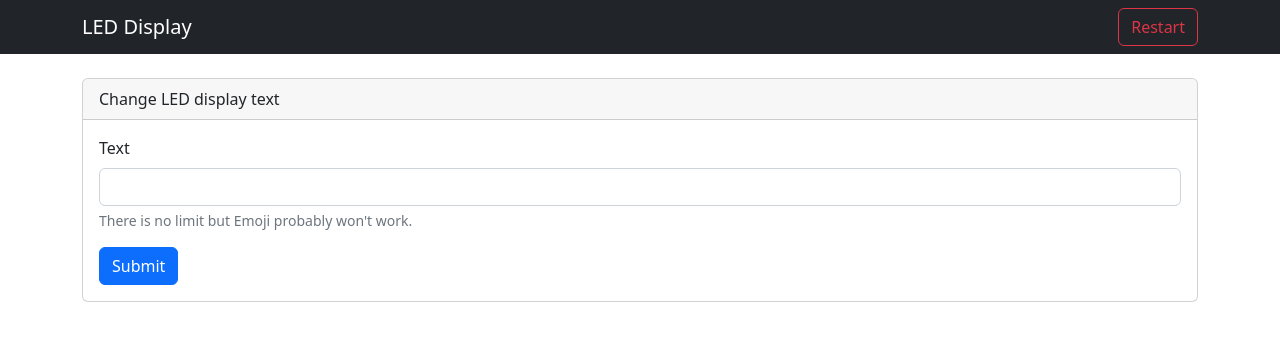
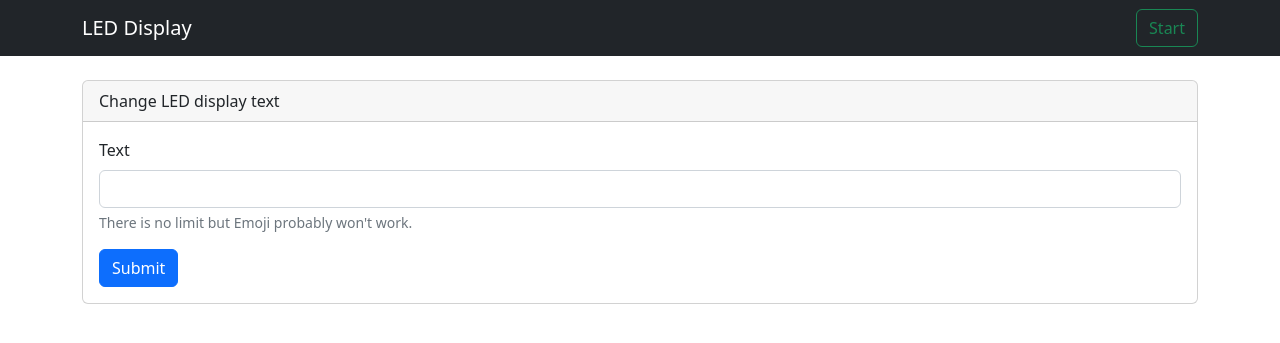
Before and after one commit to dwilson5817/led-display-interface, a Flask app: page / in a window 1280 px wide. Shown: the top 343 px of the page. Run offline with Flask 2, Linux system fonts and the light colour scheme.

Commit message:
Add stop and start buttons for systemd service
Add buttons to allow the stopping and starting of the systemd service
via the UI.

```diff
--- a/main.py
+++ b/main.py
@@ -29,26 +29,52 @@ def index():
                 fw = open(filename, 'w')
                 fw.write(text)
                 fw.close()
-                flash('The message was saved and will be displayed momentarily.', 'success')
+                if is_up():
+                    flash('The message was saved and will be displayed momentarily!', 'success')
+                else:
+                    flash('The message was saved but the service is currently stopped!', 'warning')
+
                 return redirect('/')
 
-        return render_template('index.html', current_value=current_value)
+        return render_template('index.html', current_value=current_value, is_up=is_up())
+
+
+@app.route('/start', methods=['GET'])
+def start():
+    return run_cmd(['systemctl', '-l', 'start', 'led-display'],
+                   'Successfully started systemd service!',
+                   'Failed to start systemd service!')
+
+
+@app.route('/stop', methods=['GET'])
+def stop():
+    return run_cmd(['systemctl', '-l', 'stop', 'led-display'],
+                   'Successfully stopped systemd service!',
+                   'Failed to stop systemd service!')
 
 
 @app.route('/restart', methods=['GET'])
-def restart_controller():
-    command = subprocess.run(['systemctl', 'restart', 'led-display.service'])
+def restart():
+    return run_cmd(['systemctl', '-l', 'restart', 'led-display'],
+                   'Successfully restarted systemd service!',
+                   'Failed to restart systemd service!')
+
+
+def is_up():
+    stat = subprocess.call(['systemctl', 'is-active', '--quiet', 'led-display'])
+    return stat == 0
+
+
+def run_cmd(cmd, success_message, failure_message):
+    command = subprocess.run(cmd)
 
     if command.returncode:
-        flash('An error occurred: {}'.format(command.stderr), 'danger')
+        flash(failure_message, 'danger')
         return redirect('/')
     else:
-        flash('The controller systemd service was restarted successfully.  Output: {}'.format(command.stdout), 'success')
+        flash(success_message, 'success')
         return redirect('/')
 
 
 if __name__ == '__main__':
-    app.secret_key = 'super secret key'
-    app.config['SESSION_TYPE'] = 'filesystem'
-
     app.run(host='0.0.0.0')
--- a/templates/index.html
+++ b/templates/index.html
@@ -11,10 +11,15 @@
 <body>
     <nav class="navbar navbar-dark bg-dark mb-4">
         <div class="container">
-            <span class="navbar-brand mb-0 h1">LED Display</span>
+            <a class="navbar-brand" href="/">LED Display</a>
 
             <div class="d-flex">
-                <a class="btn btn-outline-danger" href="/restart" role="button">Restart</a>
+                {% if is_up %}
+                <a class="btn btn-outline-danger me-2" href="/stop" role="button">Stop</a>
+                <a class="btn btn-outline-warning" href="/restart" role="button">Restart</a>
+                {% else %}
+                <a class="btn btn-outline-success" href="/start" role="button">Start</a>
+                {% endif %}
             </div>
         </div>
     </nav>
@@ -26,6 +31,9 @@
             <symbol fill="currentColor" id="success" viewbox="0 0 16 16">
                 <path d="M16 8A8 8 0 1 1 0 8a8 8 0 0 1 16 0zm-3.97-3.03a.75.75 0 0 0-1.08.022L7.477 9.417 5.384 7.323a.75.75 0 0 0-1.06 1.06L6.97 11.03a.75.75 0 0 0 1.079-.02l3.992-4.99a.75.75 0 0 0-.01-1.05z"></path>
             </symbol>
+            <symbol fill="currentColor" id="warning" viewbox="0 0 16 16">
+                <path d="M8.982 1.566a1.13 1.13 0 0 0-1.96 0L.165 13.233c-.457.778.091 1.767.98 1.767h13.713c.889 0 1.438-.99.98-1.767L8.982 1.566zM8 5c.535 0 .954.462.9.995l-.35 3.507a.552.552 0 0 1-1.1 0L7.1 5.995A.905.905 0 0 1 8 5zm.002 6a1 1 0 1 1 0 2 1 1 0 0 1 0-2z"></path>
+            </symbol>
             <symbol fill="currentColor" id="danger" viewbox="0 0 16 16">
                 <path d="M8.982 1.566a1.13 1.13 0 0 0-1.96 0L.165 13.233c-.457.778.091 1.767.98 1.767h13.713c.889 0 1.438-.99.98-1.767L8.982 1.566zM8 5c.535 0 .954.462.9.995l-.35 3.507a.552.552 0 0 1-1.1 0L7.1 5.995A.905.905 0 0 1 8 5zm.002 6a1 1 0 1 1 0 2 1 1 0 0 1 0-2z"></path>
             </symbol>
@@ -36,7 +44,7 @@
             <svg aria-label="{{ category }}:" class="bi flex-shrink-0 me-2" height="24" role="img" width="24">
             <use xlink:href="#{{ category }}"></use></svg>
             <div>
-                {{ message }}
+                {{ message|safe }}
             </div>
             <button aria-label="Close" class="btn-close" data-bs-dismiss="alert" type="button"></button>
         </div>
```
